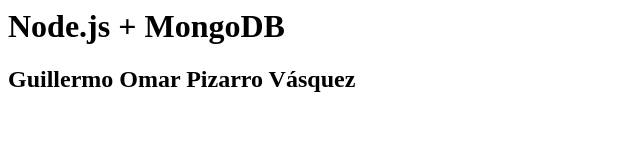
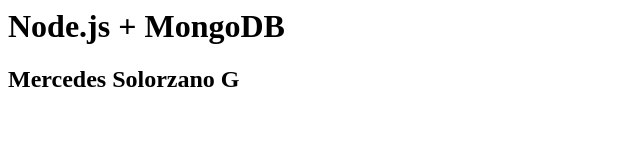
Before and after one commit to msolorzanog/p56-seminario-profesional, a website: page GITHUB/public/index.html in a window 1280 px wide. Shown: the whole page, without its empty margins (0-640 px from the left). Drawn offline with Linux system fonts and the light colour scheme.

Commit message:
PROYECTO MERCEDES

```diff
--- a/GITHUB/public/index.html
+++ b/GITHUB/public/index.html
@@ -4,6 +4,6 @@
     </head>
     <body>
         <h1>Node.js + MongoDB</h1>
-        <h2>Guillermo Omar Pizarro Vásquez</h2>
+        <h2>Mercedes Solorzano G</h2>
     </body>
 </html>
```
